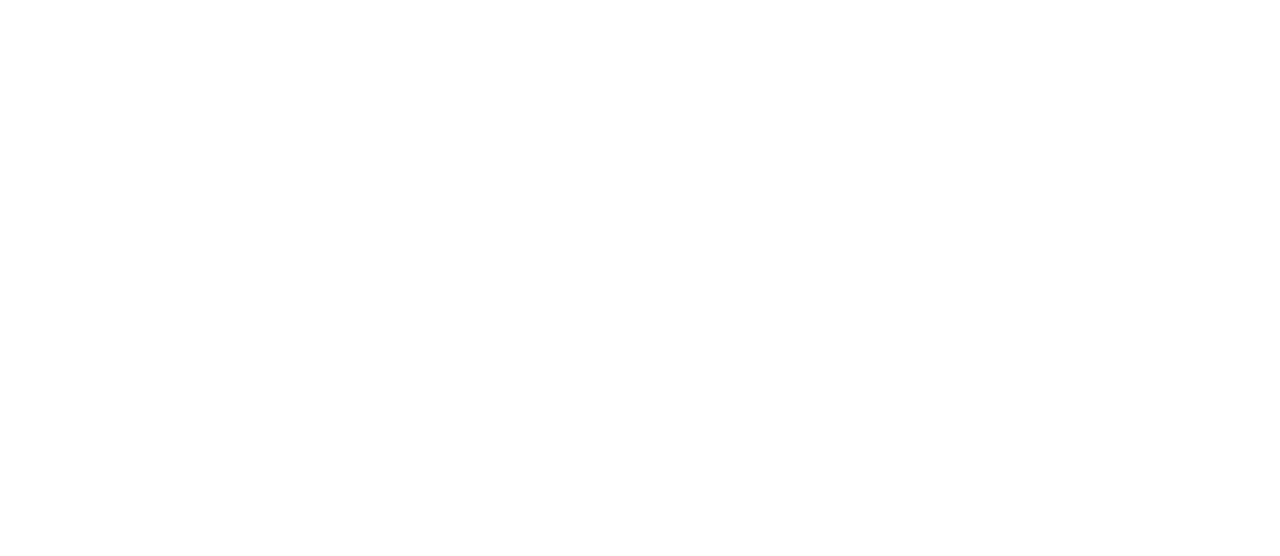
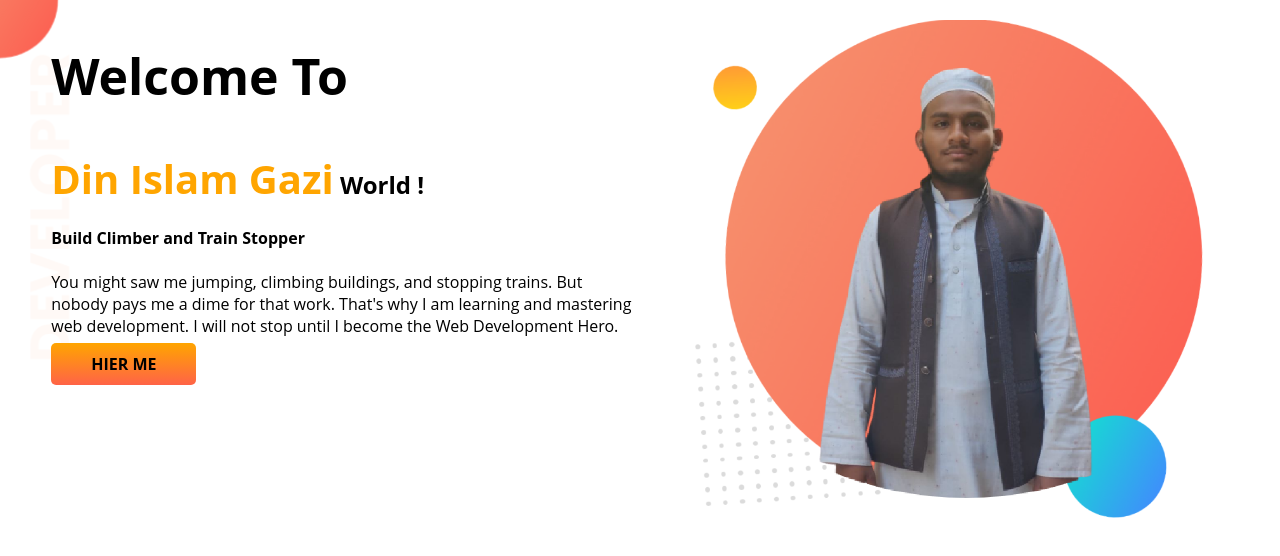
Before and after one commit to dinislamgazi4/developer-portfolio, a plain HTML site: page index.html in a window 1280 px wide. Drawn offline with Linux system fonts and the light colour scheme.

Commit message:
top-banner add

```diff
--- a/index.html
+++ b/index.html
@@ -6,8 +6,26 @@
     <meta name="viewport" content="width=device-width, initial-scale=1.0">
     <title>Developer Portfolio</title>
     <link rel="stylesheet" href="style.css">
+
+
 </head>
 <body>
 
+   <section class="top-banner">
+    <div class="half-width">
+            <h1>Welcome To</h1>
+            <h2><span class="orange-color">Din Islam Gazi</span> World !</h2>
+            <h4>Build Climber and Train Stopper</h4>
+            <p>You might saw me jumping, climbing buildings, and stopping trains. But nobody pays me a dime for that work. That's why I am learning and mastering web development. I will not stop until I become the Web Development Hero.</p>
+            <a class="link-button" href="https://www.facebook.com/profile.php?id=100051298908641&mibextid=ZbWKwL" target="_blank">HIER ME</a>
+       </div>
+       <div class="half-width">
+             <img src="images/my-bg.png" alt="">
+       </div>
+   </section>
+
+
+
+
 </body>
 </html>
--- a/style.css
+++ b/style.css
@@ -0,0 +1,39 @@
+body{
+    font-family: 'Open Sans', sans-serif;
+    margin: 0;
+}
+h1{
+    font-size: 50px;
+}
+.orange-color{
+    color: orange;
+    font-size: 40px;
+}
+button{
+    background-color:orangered;
+}
+
+section{
+    display: flex
+}
+
+.half-width{
+    width: 50%;
+    padding-left:4% ;
+}
+.half-width img{
+            width: 90%;
+            margin-top: 20px;
+}
+.link-button{
+    text-decoration: none;
+    background-image: linear-gradient(orange, tomato);
+    padding: 10px 40px;
+    border-radius: 5px;
+    color: black;
+    font-weight: 700;
+}
+.top-banner{
+        background-image: url(images/top-banner.png);
+        background-repeat: no-repeat;
+}
```
Also changed, not shown: images/dream-bg.png (added), images/exp-bg.png (added), images/jhankar.png (added), images/jhankar2.png (added), images/my-bg.png (added), images/my-bg2.png (added), images/top-banner.png (added), 7 other files.
